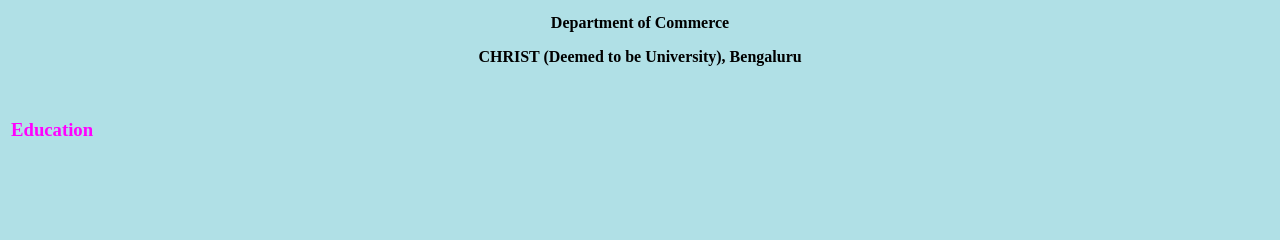
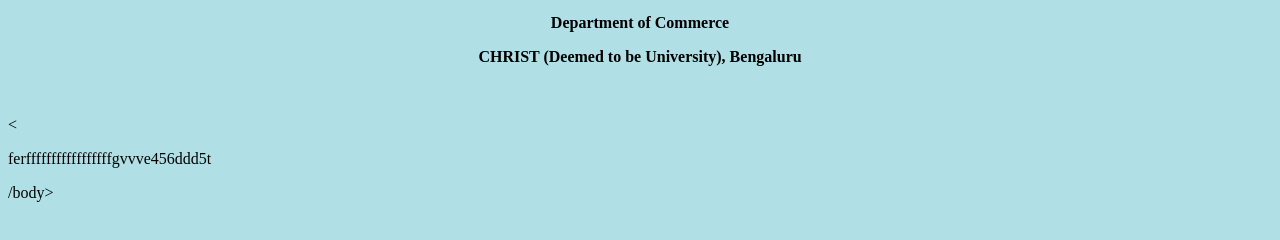
Before and after one commit to harshithareddy9949/K-HARSHITHA, a plain HTML site: page index.html in a window 1280 px wide. Shown: the part 384-624 px from the top of the page. Drawn offline with Linux system fonts and the light colour scheme.

Commit message:
Update index.html

```diff
--- a/index.html
+++ b/index.html
@@ -49,9 +49,9 @@ li a:hover {
 <tbody>
 <tr style="height: 38.1958px;">
 <td style="height: 38.1958px; width: 477.791px;">
-<h3><span style="color: #ff00ff;">Education</span></h3>
+<h3><span style="color: #ff00ff;"></span></h3>
 </td>
 </tr>
 </tbody>
-</body>
+<<p>ferfffffffffffffffffgvvve456ddd5t</p>/body>
 </html>
```
